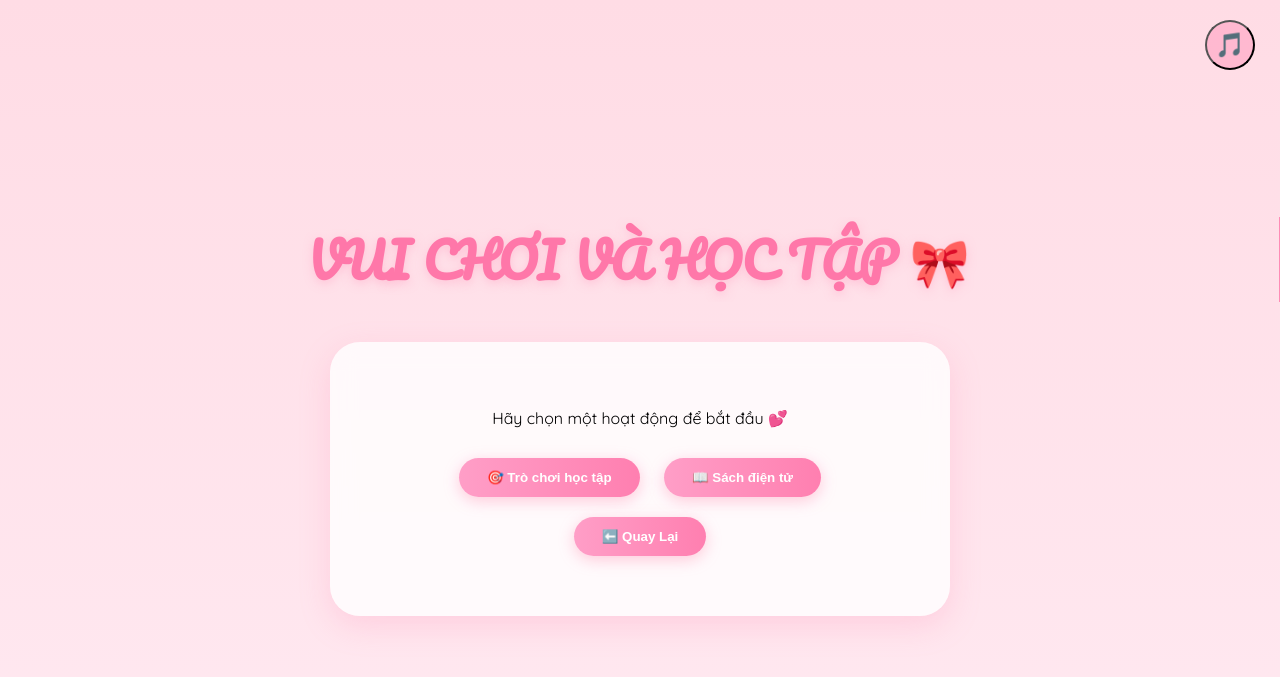
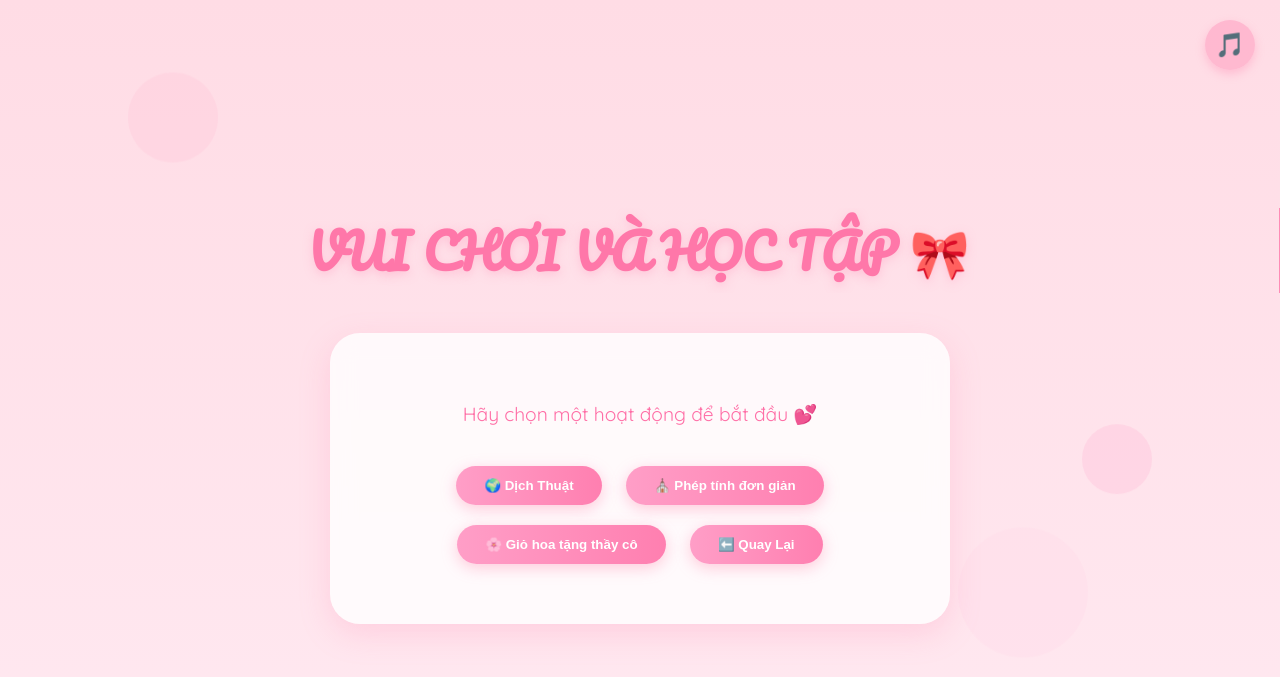
Before and after one commit to flyxlion060213-hehe/vuichoivahoctap, a Flask app: page / in a window 1280 px wide, after a click on "📚 Học Tập". Shown: the top 677 px of the page. Run offline with Flask 3, Linux system fonts and the light colour scheme.

Commit message:
Update index.html 34

```diff
--- a/templates/index.html
+++ b/templates/index.html
@@ -27,24 +27,12 @@
       font-size: 3rem;
       margin-bottom: 40px;
       text-shadow: 0 3px 10px rgba(255, 170, 200, 0.5);
+      animation: floatTitle 3s ease-in-out infinite;
     }
 
-    /* Hiệu ứng viết chữ */
-    #animatedTitle {
-      white-space: nowrap;
-      overflow: hidden;
-      border-right: 3px solid rgba(255, 119, 169, 0.8);
-      width: 0;
-      animation: typing 5s steps(30, end) forwards, blink 0.8s step-end infinite;
-    }
-
-    @keyframes typing {
-      from { width: 0; }
-      to { width: 100%; }
-    }
-
-    @keyframes blink {
-      50% { border-color: transparent; }
+    @keyframes floatTitle {
+      0%, 100% { transform: translateY(0); }
+      50% { transform: translateY(-8px); }
     }
 
     .card {
@@ -63,6 +51,12 @@
       box-shadow: 0 12px 35px rgba(255, 150, 200, 0.5);
     }
 
+    p {
+      color: #ff6fa6;
+      font-size: 1.2rem;
+      margin-bottom: 30px;
+    }
+
     .btn {
       display: inline-block;
       margin: 10px;
@@ -73,13 +67,14 @@
       border: none;
       border-radius: 40px;
       cursor: pointer;
-      transition: 0.3s;
+      transition: all 0.3s ease;
       box-shadow: 0 4px 15px rgba(255, 130, 170, 0.4);
     }
 
     .btn:hover {
       transform: scale(1.08);
       background: linear-gradient(90deg, #ffb6d5, #ff8fc1);
+      box-shadow: 0 0 25px rgba(255, 150, 200, 0.8);
     }
 
     .sub-buttons {
@@ -87,7 +82,7 @@
       margin-top: 20px;
       opacity: 0;
       transform: translateY(20px);
-      transition: 0.6s;
+      transition: opacity 0.6s ease, transform 0.6s ease;
     }
 
     .sub-buttons.show {
@@ -96,283 +91,205 @@
       transform: translateY(0);
     }
 
+    .bubble {
+      position: absolute;
+      border-radius: 50%;
+      opacity: 0.3;
+      animation: float 10s infinite ease-in-out;
+    }
+
+    @keyframes float {
+      0%, 100% { transform: translateY(0); }
+      50% { transform: translateY(-25px); }
+    }
+
+    .b1 { width: 90px; height: 90px; background: #ffc4d8; top: 10%; left: 10%; animation-delay: 0s; }
+    .b2 { width: 130px; height: 130px; background: #ffd6e7; bottom: 15%; right: 15%; animation-delay: 2s; }
+    .b3 { width: 70px; height: 70px; background: #ffb6d5; top: 55%; right: 10%; animation-delay: 1s; }
+
     #musicBtn {
       position: absolute;
       top: 20px;
       right: 25px;
       background: rgba(255, 170, 200, 0.7);
+      border: none;
       border-radius: 50%;
       width: 50px;
       height: 50px;
       cursor: pointer;
       font-size: 1.5rem;
       color: white;
+      box-shadow: 0 4px 10px rgba(255, 140, 180, 0.4);
+      transition: all 0.3s ease;
     }
-    .subject-list {
-  display: flex;
-  flex-wrap: wrap;
-  justify-content: center;
-  gap: 12px;
-  margin: 20px 0;
+
+    #musicBtn:hover {
+      transform: scale(1.15);
+      background: rgba(255, 140, 180, 0.9);
+    }
+
+    @keyframes fadeInUp {
+      0% { opacity: 0; transform: translateY(40px); }
+      100% { opacity: 1; transform: translateY(0); }
+    }
+
+    #animatedTitle {
+  font-family: 'Pacifico', cursive;
+  color: #ff77a9;
+  font-size: 3rem;
+  margin-bottom: 40px;
+  text-shadow: 0 3px 10px rgba(255, 170, 200, 0.5);
+  white-space: nowrap;
+  overflow: hidden;
+  border-right: 3px solid rgba(255, 119, 169, 0.8);
+  width: 0;
+  animation: typing 5s steps(30, end) forwards, blink 0.8s step-end infinite;
 }
 
-.subject-btn {
-  padding: 10px 20px;
-  border-radius: 30px;
-  border: none;
-  background: #ff9ec7;
-  color: white;
-  font-weight: 600;
-  cursor: pointer;
-  transition: 0.3s;
+@keyframes typing {
+  from { width: 0; }
+  to { width: 100%; }
 }
 
-.subject-btn:hover {
-  background: #ff7fb0;
-  transform: scale(1.05);
+@keyframes blink {
+  50% { border-color: transparent; }
 }
-
   </style>
 </head>
-
 <body>
 
+  <!-- Nhạc nền -->
   <audio id="bgMusic" loop preload="auto">
-    <source src="/Nhac_nen." type="audio/mpeg">
+    <source src="/Nhac_nen.mp3" type="audio/mpeg">
   </audio>
 
-  <button id="musicBtn">🎵</button>
+  <!-- Nút bật/tắt nhạc -->
+  <button id="musicBtn" title="Bật/Tắt nhạc 🎵">🎵</button>
 
+  <!-- Bong bóng -->
+  <div class="bubble b1"></div>
+  <div class="bubble b2"></div>
+  <div class="bubble b3"></div>
   <h1 id="animatedTitle">VUI CHƠI VÀ HỌC TẬP 🎀</h1>
-
   <div class="card">
     <p>Hãy chọn một hoạt động để bắt đầu 💕</p>
 
     <div id="mainButtons">
       <button class="btn" onclick="window.open('https://discord.gg/hwWg6FkDfs')">🤖 CHAT BOT AI</button>
       <button class="btn" onclick="showFun()">🎮 Giải Trí</button>
-      <button class="btn" onclick="showStudyMenu()">📚 Học Tập</button>
+      <button class="btn" onclick="showStudy()">📚 Học Tập</button>
     </div>
 
-    <!-- MENU GIẢI TRÍ -->
+    <!-- Mục chọn loại vui chơi -->
     <div id="funMenu" class="sub-buttons">
       <button class="btn" onclick="showScratch()">🧩 Scratch</button>
       <button class="btn" onclick="showPython()">🐍 Python</button>
       <button class="btn" onclick="backToMain()">⬅️ Quay Lại</button>
     </div>
 
-    <!-- SCRATCH -->
+    <!-- Sub menu Scratch -->
     <div id="scratchButtons" class="sub-buttons">
-      <button class="btn" onclick="window.open('https://scratch.mit.edu/projects/1154470350/')">💥 Điện Biên Phủ Trên Không</button>
+      <button class="btn" onclick="window.open('https://scratch.mit.edu/projects/1154470350/', '_blank')">💥 Điện Biên Phủ Trên Không</button>
       <button class="btn" onclick="backToFun()">⬅️ Quay Lại</button>
     </div>
 
-    <!-- PYTHON -->
+    <!-- Sub menu Python -->
     <div id="pythonButtons" class="sub-buttons">
       <a class="btn" href="https://github.com/user-attachments/files/23474988/DoBom.py" download>💣 Dò Bom</a>
       <a class="btn" href="https://github.com/user-attachments/files/23474989/VotBong.py" download>🏐 Vợt Bóng</a>
       <button class="btn" onclick="backToFun()">⬅️ Quay Lại</button>
     </div>
 
-    <!-- HỌC TẬP -->
-    <div id="studyMenu" class="sub-buttons">
-      <button class="btn" onclick="showStudyGames()">🎯 Trò chơi học tập</button>
-      <button class="btn" onclick="showBooks()">📖 Sách điện tử</button>
+    <!-- Menu học tập -->
+    <div id="showStudy" class="sub-buttons">
+      <button class="btn" onclick="window.open('https://scratch.mit.edu/projects/1233610316/', '_blank')">🌍 Dịch Thuật</button>
+      <button class="btn" onclick="window.open('https://scratch.mit.edu/projects/1237207428/', '_blank')">⛪ Phép tính đơn giản</button>
+      <button class="btn" onclick="window.open('https://scratch.mit.edu/projects/1240052046/', '_blank')">🌸 Giỏ hoa tặng thầy cô </button>
       <button class="btn" onclick="backToMain()">⬅️ Quay Lại</button>
     </div>
-
-    <!-- TRÒ CHƠI HỌC TẬP -->
-    <div id="studyGames" class="sub-buttons">
-      <button class="btn" onclick="window.open('https://scratch.mit.edu/projects/1233610316/')">🌍 Dịch Thuật</button>
-      <button class="btn" onclick="window.open('https://scratch.mit.edu/projects/1237207428/')">➗ Phép tính đơn giản</button>
-      <button class="btn" onclick="window.open('https://scratch.mit.edu/projects/1240052046/')">🌸 Giỏ hoa tặng thầy cô</button>
-      <button class="btn" onclick="backToStudy()">⬅️ Quay Lại</button>
-    </div>
-
-    <!-- SÁCH ĐIỆN TỬ -->
-<div id="bookMenu" class="sub-buttons">
-  <button class="btn" onclick="alert('Lớp 6')">Lớp 6</button>
-  <button class="btn" onclick="alert('Lớp 7')">Lớp 7</button>
-  <button class="btn" onclick="alert('Lớp 8')">Lớp 8</button>
-  <button class="btn" onclick="alert('Lớp 9')">Lớp 9</button>
-  <button class="btn" onclick="backToStudy()">⬅️ Quay Lại</button>
-</div>
-
-<!-- ⭐ ĐÂY LÀ CHỖ ĐÚNG ĐỂ ĐẶT -->
-<div id="content" class="sub-buttons"></div>
-
-
-
   </div>
 
   <script>
-    const mainButtons = document.getElementById("mainButtons");
-    const funMenu = document.getElementById("funMenu");
-    const scratchButtons = document.getElementById("scratchButtons");
-    const pythonButtons = document.getElementById("pythonButtons");
-    const studyMenu = document.getElementById("studyMenu");
-    const studyGames = document.getElementById("studyGames");
-    const bookMenu = document.getElementById("bookMenu");
+    const mainButtons = document.getElementById('mainButtons');
+    const funMenu = document.getElementById('funMenu');
+    const scratchButtons = document.getElementById('scratchButtons');
+    const pythonButtons = document.getElementById('pythonButtons');
+    const musicBtn = document.getElementById('musicBtn');
+    const bgMusic = document.getElementById('bgMusic');
 
-    /* MENU GIẢI TRÍ */
     function showFun() {
-      mainButtons.style.display = "none";
-      funMenu.classList.add("show");
+      mainButtons.style.opacity = '0';
+      setTimeout(() => {
+        mainButtons.style.display = 'none';
+        funMenu.classList.add('show');
+      }, 400);
     }
 
     function showScratch() {
-      funMenu.classList.remove("show");
-      scratchButtons.classList.add("show");
-    }
-
-// Mở SGK
-function openSGK(classId) {
-    showSubjectList("SGK", classId);
-}
-
-// Mở SBT
-function openSBT(classId) {
-    showSubjectList("SBT", classId);
-}
-
-// Hiển thị danh sách môn học
-function showSubjectList(type, classId) {
-    const subjects = [
-        "Toán","Ngữ Văn","Khoa học Tự nhiên","Lịch sử và Địa lí",
-        "Công nghệ","Giáo dục công dân","Âm nhạc","Mĩ thuật",
-        "Hoạt động trải nghiệm","Tin học"
-    ];
-
-    let html = `
-        <h2>${type === "SGK" ? "Sách Giáo Khoa" : "Sách Bài Tập"} - Lớp ${classId}</h2>
-        <div class="subject-list">
-    `;
-
-    subjects.forEach(sub => html += `<button class="subject-btn">${sub}</button>`);
-
-    html += `<button class="btn" onclick="backToBooks()">⬅️ Quay Lại</button></div>`;
-
-    const content = document.getElementById("content");
-    content.innerHTML = html;
-    content.classList.add("show");
-}
-
-    function backToBooks() {
-        document.getElementById("content").classList.remove("show");
-        bookMenu.classList.add("show");
+      funMenu.classList.remove('show');
+      setTimeout(() => scratchButtons.classList.add('show'), 400);
     }
 
     function showPython() {
-      funMenu.classList.remove("show");
-      pythonButtons.classList.add("show");
+      funMenu.classList.remove('show');
+      setTimeout(() => pythonButtons.classList.add('show'), 400);
     }
 
     function backToFun() {
-      scratchButtons.classList.remove("show");
-      pythonButtons.classList.remove("show");
-      funMenu.classList.add("show");
+      scratchButtons.classList.remove('show');
+      pythonButtons.classList.remove('show');
+      setTimeout(() => funMenu.classList.add('show'), 400);
     }
 
-    /* HỌC TẬP */
-    function showStudyMenu() {
-      mainButtons.style.display = "none";
-      studyMenu.classList.add("show");
+    function showStudy() {
+      mainButtons.style.opacity = '0';
+      setTimeout(() => {
+        mainButtons.style.display = 'none';
+        document.getElementById('showStudy').classList.add('show');
+      }, 400);
     }
 
-    function showStudyGames() {
-      studyMenu.classList.remove("show");
-      studyGames.classList.add("show");
+    function backToMain() {
+      funMenu.classList.remove('show');
+      document.getElementById('showStudy').classList.remove('show'); // fix lỗi hiển thị lại menu học tập
+      scratchButtons.classList.remove('show');
+      pythonButtons.classList.remove('show');
+      setTimeout(() => {
+        mainButtons.style.display = 'block';
+        setTimeout(() => mainButtons.style.opacity = '1', 100);
+      }, 400);
     }
 
-    function showBooks() {
-      studyMenu.classList.remove("show");
-      bookMenu.classList.add("show");
+    // 🎵 Nhạc nền toggle
+   let musicStarted = false;
+
+musicBtn.addEventListener('click', () => {
+  if (!musicStarted) {
+    // Chỉ play lần đầu sau click
+    bgMusic.play().then(() => {
+      musicBtn.textContent = '🔇';
+      musicStarted = true;
+    }).catch(err => console.log("Không thể phát nhạc:", err));
+  } else {
+    // Toggle bình thường
+    if (bgMusic.paused) {
+      bgMusic.play().then(() => musicBtn.textContent = '🔇')
+        .catch(err => console.log("Không thể phát nhạc:", err));
+    } else {
+      bgMusic.pause();
+      musicBtn.textContent = '🎵';
     }
+  }
+});
 
-    function backToStudy() {
-      studyGames.classList.remove("show");
-      bookMenu.classList.remove("show");
-      studyMenu.classList.add("show");
-    }
-
-    /* QUAY LẠI MENU CHÍNH */
-    function backToMain() {
-      funMenu.classList.remove("show");
-      studyMenu.classList.remove("show");
-      scratchButtons.classList.remove("show");
-      pythonButtons.classList.remove("show");
-      studyGames.classList.remove("show");
-      bookMenu.classList.remove("show");
-      mainButtons.style.display = "block";
-    }
-    function openSGK(classId) {
-    showSubjectList("SGK", classId);
+     function replayTitleAnimation() {
+  const title = document.getElementById('animatedTitle');
+  title.style.animation = 'none';
+  void title.offsetWidth; // reset animation trick
+  title.style.animation = 'typing 5s steps(30, end) forwards, blink 0.8s step-end infinite';
 }
 
-function openSBT(classId) {
-    showSubjectList("SBT", classId);
-}
-
-function showSubjectList(type, classId) {
-    const subjects = [
-        "Toán",
-        "Ngữ Văn",
-        "Khoa học Tự nhiên",
-        "Lịch sử và Địa lí",
-        "Công nghệ",
-        "Giáo dục công dân",
-        "Âm nhạc",
-        "Mĩ thuật",
-        "Hoạt động trải nghiệm",
-        "Tin học"
-    ];
-
-    let html = `
-        <h2>${type === "SGK" ? "Sách Giáo Khoa" : "Sách Bài Tập"} - Lớp ${classId}</h2>
-        <div class="subject-list">
-    `;
-
-    subjects.forEach(sub => {
-        html += `<button class="subject-btn">${sub}</button>`;
-    });
-
-    html += `</div>`;
-
-    document.getElementById("content").innerHTML = html;
-}
-
-
-    /* NHẠC NỀN */
-    const musicBtn = document.getElementById("musicBtn");
-    const bgMusic = document.getElementById("bgMusic");
-    let started = false;
-
-    musicBtn.onclick = () => {
-      if (!started) {
-        started = true;
-        bgMusic.play();
-        musicBtn.textContent = "🔇";
-      } else {
-        if (bgMusic.paused) {
-          bgMusic.play();
-          musicBtn.textContent = "🔇";
-        } else {
-          bgMusic.pause();
-          musicBtn.textContent = "🎵";
-        }
-      }
-    };
-
-    /* LẶP HIỆU ỨNG VIẾT CHỮ */
-    function replayTitleAnimation() {
-      const t = document.getElementById("animatedTitle");
-      t.style.animation = "none";
-      void t.offsetWidth;
-      t.style.animation = "typing 5s steps(30,end) forwards, blink 0.8s infinite";
-    }
-
-    setInterval(replayTitleAnimation, 20000);
+setInterval(replayTitleAnimation, 20000);
   </script>
-
 </body>
 </html>
```
